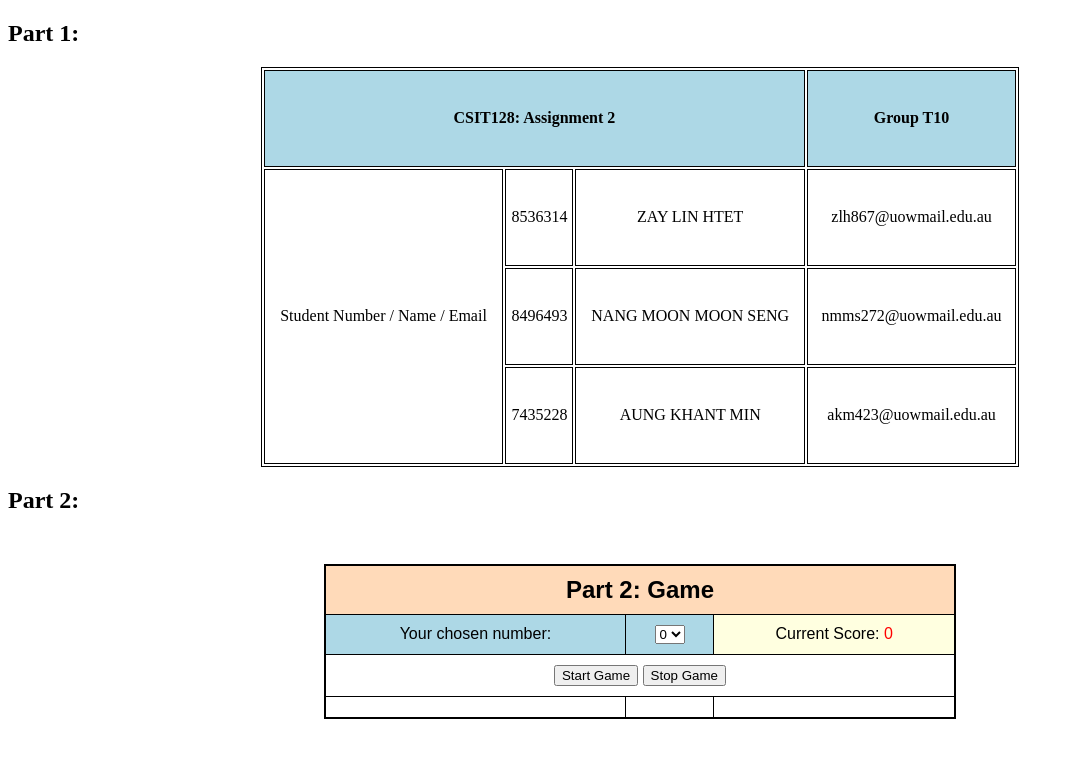
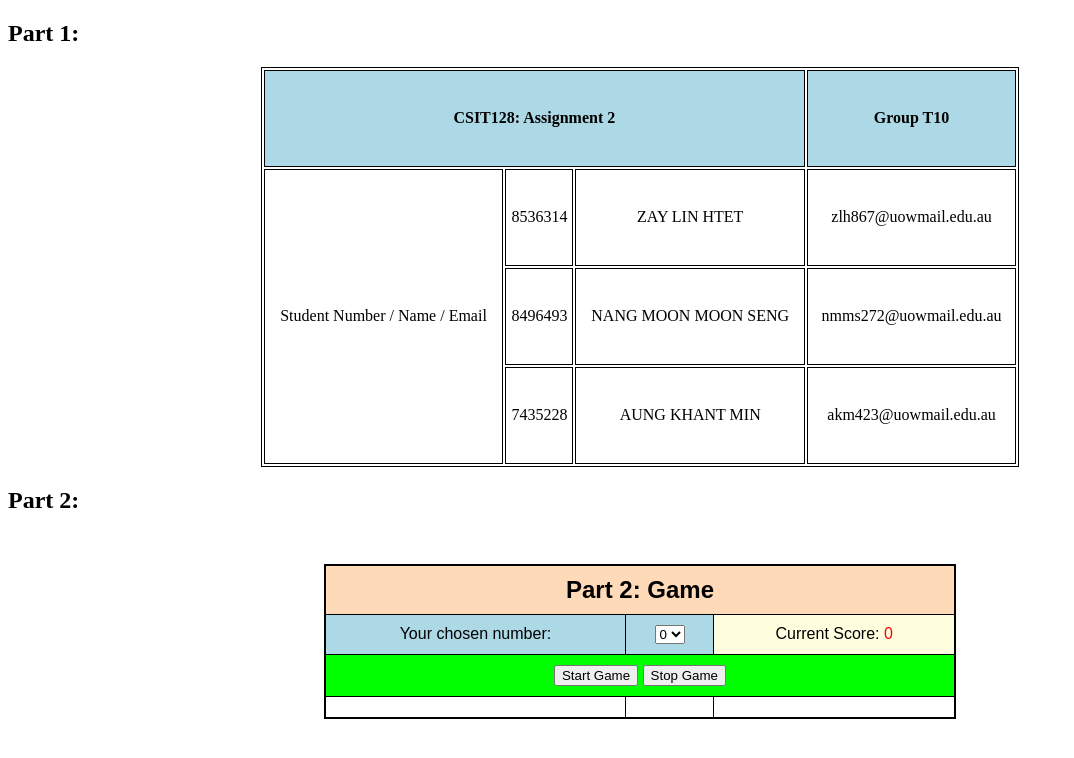
Before and after one commit to AungKhantMinnnnN/CSIT128IntroToWebTech, a plain HTML site: page Assignment 2/index.html in a window 1280 px wide. Shown: the whole page, without its empty margins (0-1074 px from the left). Drawn offline with Linux system fonts and the light colour scheme.

Commit message:
Update background color and removed comments in xsd

```diff
--- a/Assignment 2/index.html
+++ b/Assignment 2/index.html
@@ -67,7 +67,7 @@
             </td>
         </tr>
         <tr>
-            <td colspan="3" class="gameTableContent">
+            <td colspan="3" class="gameTableContent" id="gameButtonsDiv">
                 <button class="startButton" id="startGame" onclick="startGame()">Start Game</button>
                 <button class="stopButton" id="stopGame" onclick="endGame()">Stop Game</button>
             </td>
@@ -123,6 +123,10 @@
 
     #score-value{
         color: red;
+    }
+
+    #gameButtonsDiv{
+        background-color: lime;
     }
 
 </style>
```
Also changed, not shown: 1 other file.
